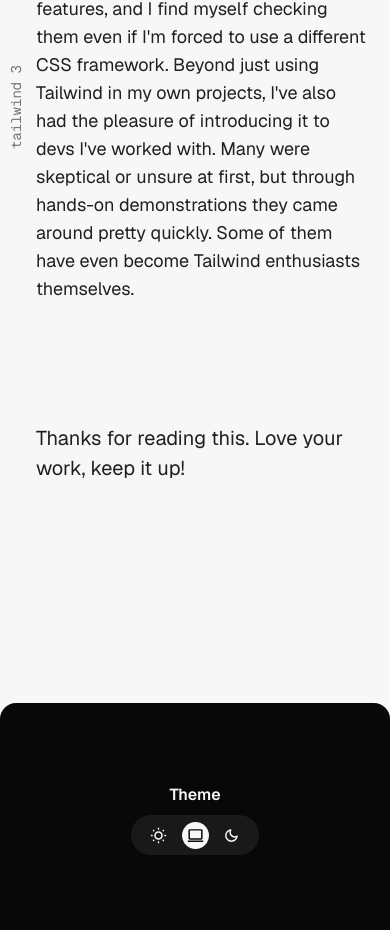
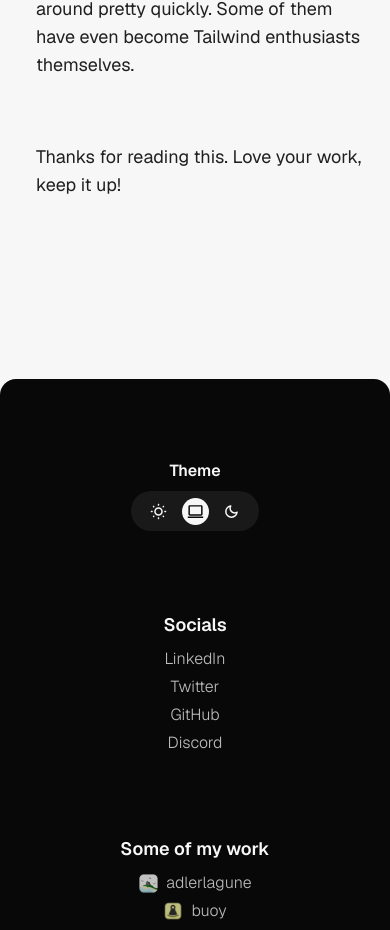
Before and after one commit to philparzer/website-v3, a Next.js app: page /tailwind in a window 390 px wide. Shown: the part 4493-5423 px from the top of the page. Built offline with nearby package versions, Linux system fonts and the light colour scheme.

Commit message:
update mobile styling

```diff
--- a/app/tailwind/page.tsx
+++ b/app/tailwind/page.tsx
@@ -36,7 +36,7 @@ const Page = ({}: PageProps) => {
             : "More Details? show everything"}
         </button>
 
-        <div className="flex flex-col gap-10 mt-10 text-blackout/90 dark:text-whiteout/90">
+        <div className="flex flex-col gap-6 sm:gap-10 mt-10 text-blackout/90 dark:text-whiteout/90">
           {isTLDRShown ? (
             <TitledParagraph title="TLDR">
               <div className="flex flex-col gap-6">
@@ -333,7 +333,7 @@ const Page = ({}: PageProps) => {
             </>
 
           )}
-          <p className="text-[20px] my-20">
+          <p className=" text-lg sm:text-[20px] my-10 sm:my-20">
             Thanks for reading this. Love your work, keep it up!
           </p>
         </div>
```
